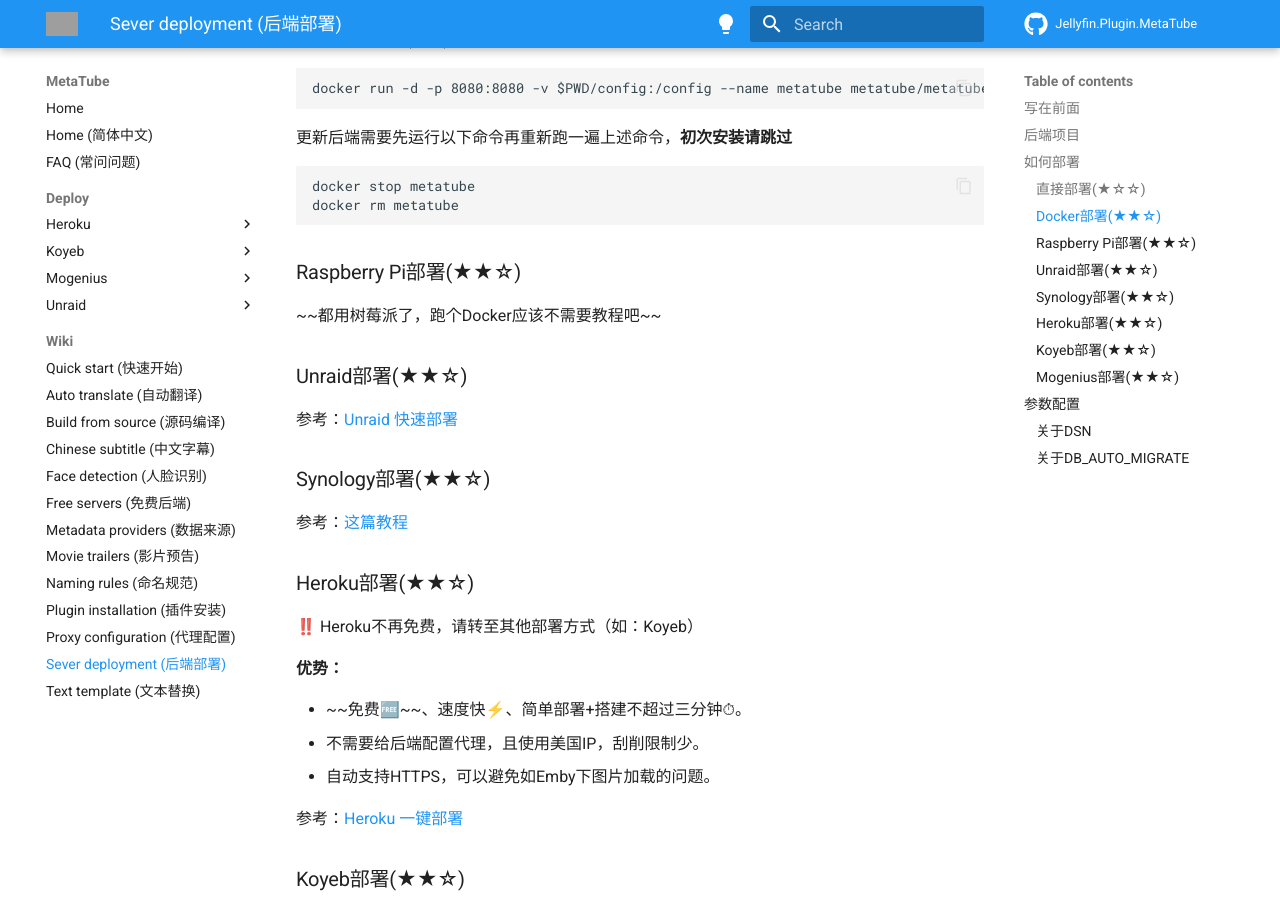
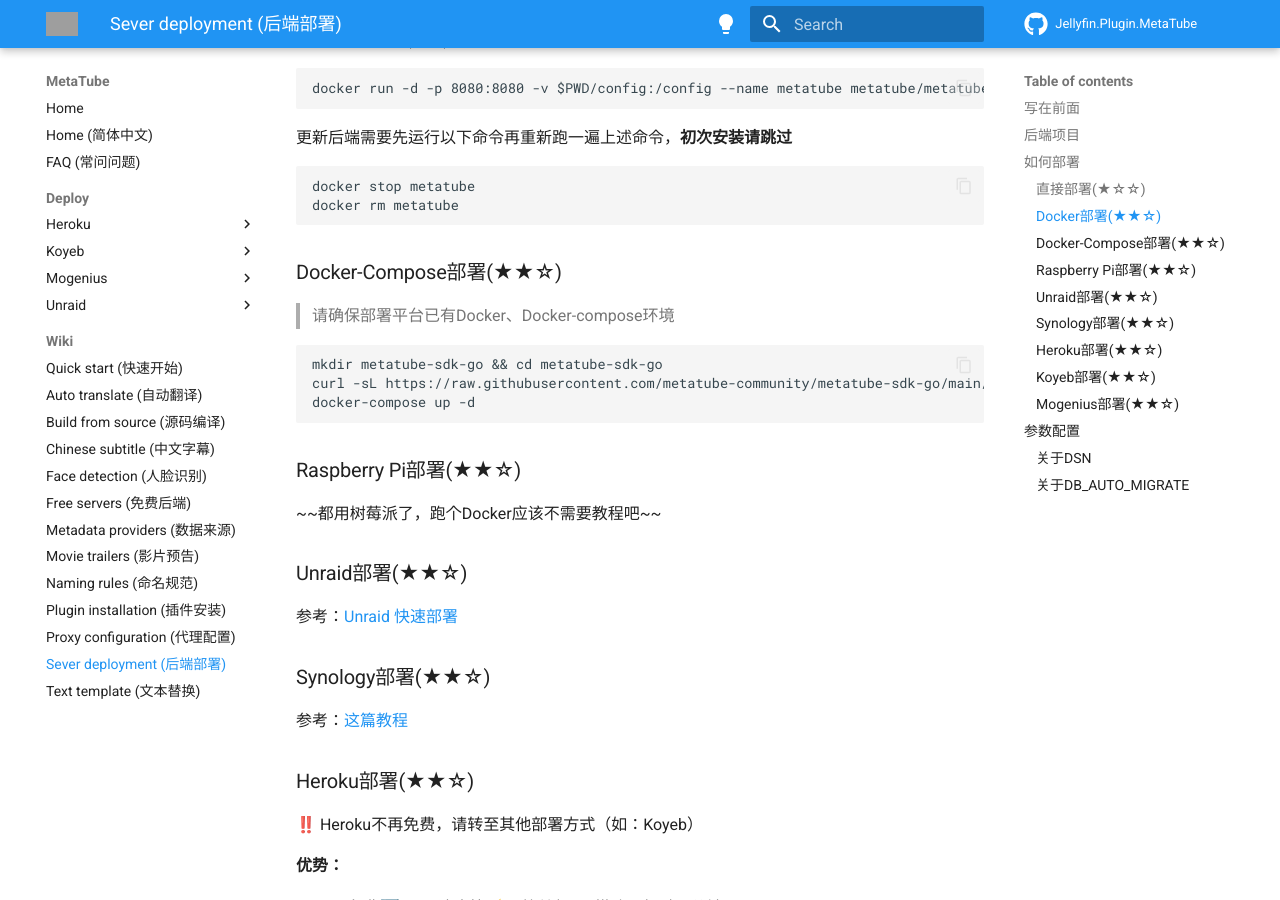
Before and after one commit to metatube-community/metatube-community.github.io, an MkDocs documentation site: the page built from docs/wiki/server-deployment.md, in a window 1280 px wide and 900 px high, scrolled down 1436 px. Built offline with MkDocs 1.6.1 and Material for MkDocs 9.7.7, drawn with Linux system fonts in a browser that asks for light colours; comment, search, counter and statistics services are not loaded; grey boxes are pictures that could not be loaded.

Commit message:
Feat: add sdk docker compose deployment wiki

````diff
--- a/docs/wiki/server-deployment.md
+++ b/docs/wiki/server-deployment.md
@@ -62,6 +62,16 @@
 ```sh
 docker stop metatube
 docker rm metatube
+```
+
+### Docker-Compose部署(★★☆)
+
+> 请确保部署平台已有Docker、Docker-compose环境
+
+```sh
+mkdir metatube-sdk-go && cd metatube-sdk-go
+curl -sL https://raw.githubusercontent.com/metatube-community/metatube-sdk-go/main/docker-compose.yml -o docker-compose.yml
+docker-compose up -d
 ```
 
 ### Raspberry Pi部署(★★☆)
````
